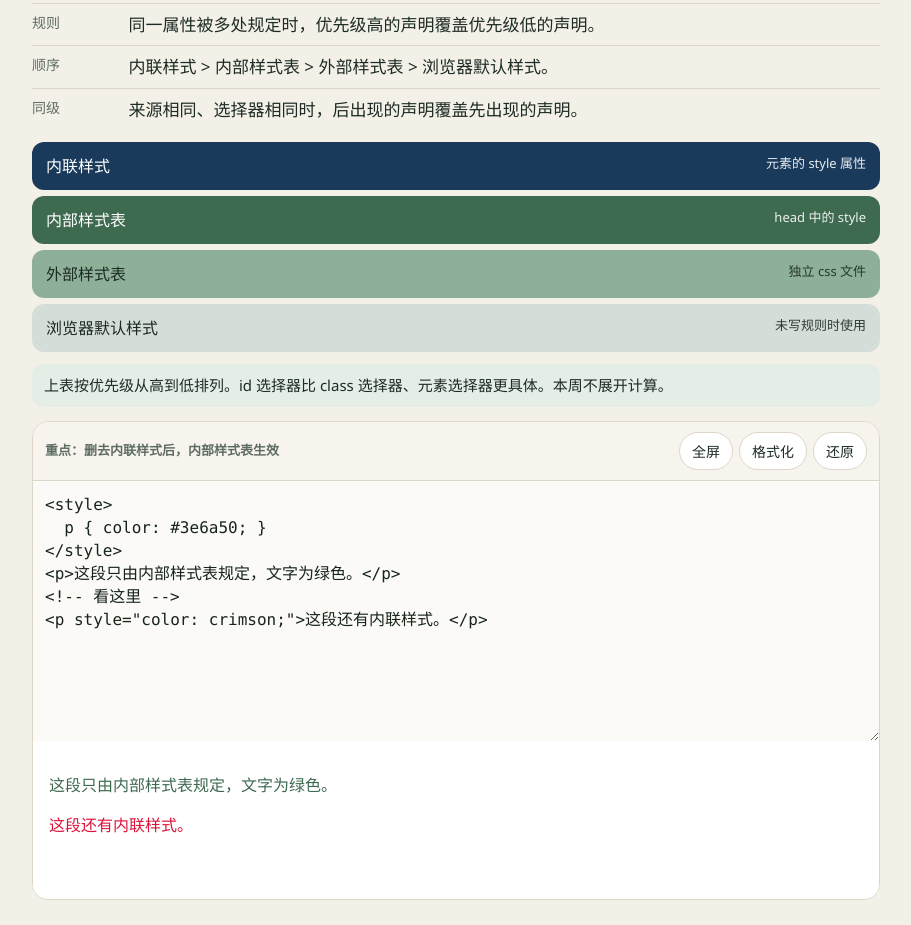
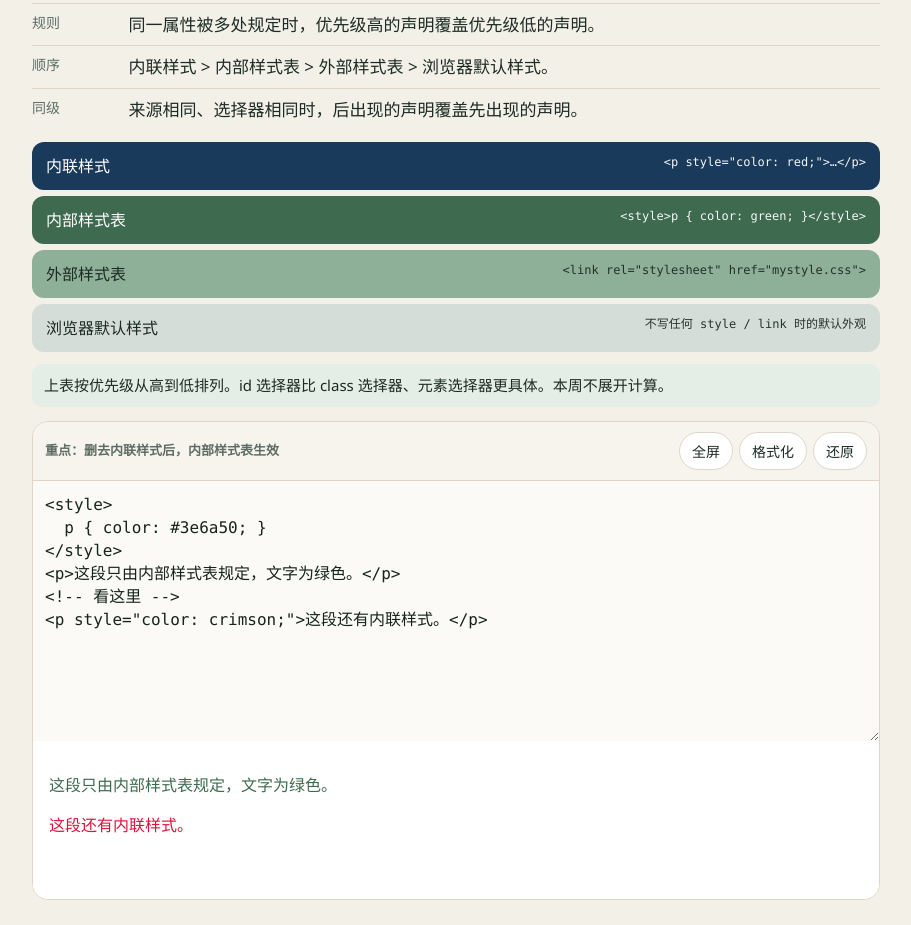
Before and after one commit to HarveyZgit/pages, a plain HTML site: page learn-html-css-week4/week4.html in a window 1280 px wide. Shown: the part 6503-7428 px from the top of the page, without its empty margins (184-1095 px from the left). Drawn offline with Linux system fonts and the light colour scheme.

Commit message:
Add code examples to CSS priority rank bars.

```diff
--- a/learn-html-css-week4/week4.html
+++ b/learn-html-css-week4/week4.html
@@ -132,7 +132,19 @@
     color: #fff;
     font-size: 16px;
   }
-  .rank small { font-size: 13px; opacity: .9; }
+  .rank small {
+    font-size: 12px;
+    opacity: .95;
+    font-family: ui-monospace, SFMono-Regular, Menlo, Consolas, monospace;
+    text-align: right;
+    max-width: 68%;
+    line-height: 1.35;
+    word-break: break-word;
+  }
+  @media (max-width: 640px) {
+    .rank li { flex-direction: column; align-items: flex-start; gap: 6px; }
+    .rank small { max-width: 100%; text-align: left; }
+  }
   .lab {
     margin: 14px 0 8px;
     overflow: hidden;
@@ -544,10 +556,10 @@
       <div><dt>同级</dt><dd>来源相同、选择器相同时，后出现的声明覆盖先出现的声明。</dd></div>
     </dl>
     <ol class="rank">
-      <li style="background:#1a3a5c">内联样式<small>元素的 style 属性</small></li>
-      <li style="background:#3e6a50">内部样式表<small>head 中的 style</small></li>
-      <li style="background:#8eaf98;color:#1c2b24">外部样式表<small>独立 css 文件</small></li>
-      <li style="background:#d5ddd8;color:#1c2b24">浏览器默认样式<small>未写规则时使用</small></li>
+      <li style="background:#1a3a5c">内联样式<small>&lt;p style="color: red;"&gt;…&lt;/p&gt;</small></li>
+      <li style="background:#3e6a50">内部样式表<small>&lt;style&gt;p { color: green; }&lt;/style&gt;</small></li>
+      <li style="background:#8eaf98;color:#1c2b24">外部样式表<small>&lt;link rel="stylesheet" href="mystyle.css"&gt;</small></li>
+      <li style="background:#d5ddd8;color:#1c2b24">浏览器默认样式<small>不写任何 style / link 时的默认外观</small></li>
     </ol>
     <p class="note">上表按优先级从高到低排列。id 选择器比 class 选择器、元素选择器更具体。本周不展开计算。</p>
     <div class="lab">
```
